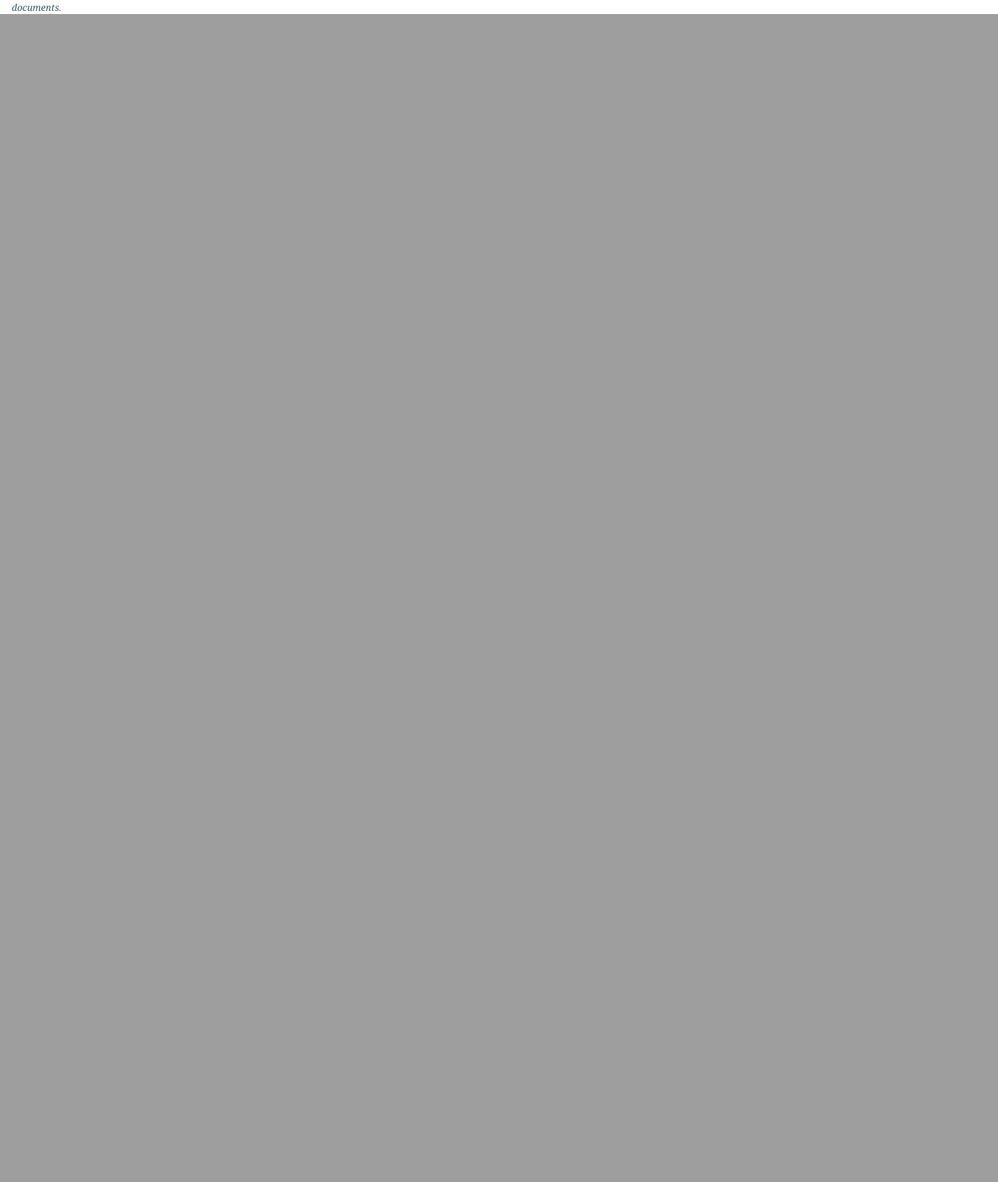
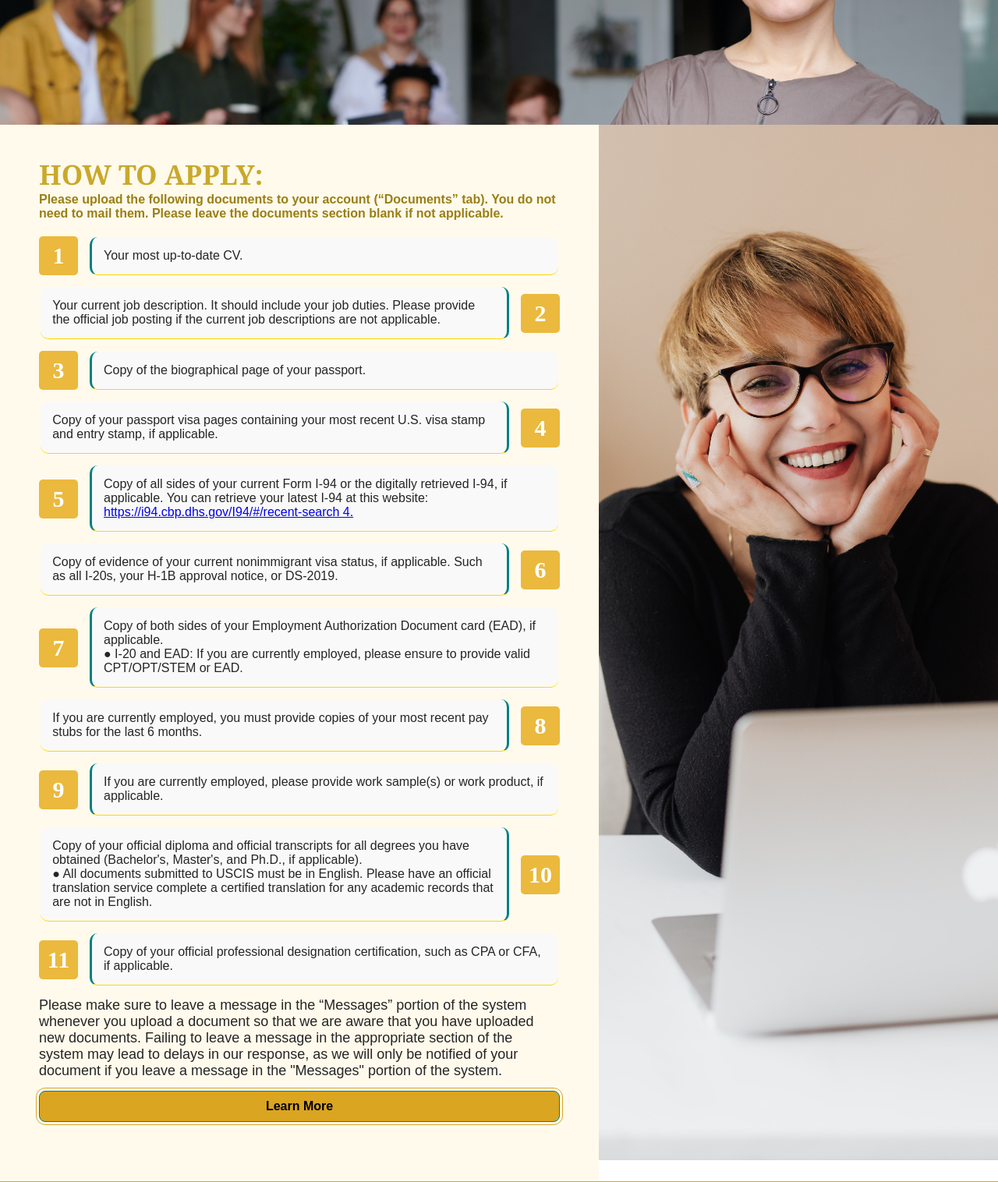
Before and after one commit to MAKIENAUT/WMA-2.0, a PHP site: page /Pages/Process/process_TempEmp.html in a window 1280 px wide. Shown: the part 3273-4789 px from the top of the page at 78% size. Before the commit the page ends 3291 px from the top, so only its background shows below. Run offline with PHP 8.4, Linux system fonts and the light colour scheme.

Commit message:
PUSHED: Front-end fixes

```diff
--- a/Pages/Process/process_TempEmp.css
+++ b/Pages/Process/process_TempEmp.css
@@ -229,6 +229,16 @@ section {
    justify-content: flex-end;
  }
 
+ .title_image3 {
+   height: 400px;
+   background-size: cover;
+   background-color: rgb(243, 243, 243);
+   background-position-x: 0;
+   background-position-y: -75px;
+   background-repeat: no-repeat;
+   background-image: url("../../Photos/h1b.jpg");
+ }
+
 .title_image h1 {
   margin: 0;
   padding: 0 45px;
@@ -250,6 +260,20 @@ section {
    height: inherit;
    letter-spacing: 5px;
    color: rgb(18, 64, 71);
+   font-family: Georgia, "Times New Roman", Times, serif;
+   position: absolute;
+   display: flex;
+   align-items: center;
+   justify-content: flex-start;
+ }
+
+ .title_image3 h1 {
+   margin: 0;
+   padding: 0 45px;
+   font-size: 45px;
+   height: inherit;
+   letter-spacing: 5px;
+   color: rgb(201, 169, 43);
    font-family: Georgia, "Times New Roman", Times, serif;
    position: absolute;
    display: flex;
@@ -305,8 +329,6 @@ section {
   padding: 0 50px;
   display: flex;
   flex-flow: column nowrap;
-  align-items: center;
-  justify-content: center;
 }
 
 .steps_odd {
@@ -392,6 +414,15 @@ section {
    background-position-y: -150px;
    background-repeat: no-repeat;
    background-image: url("../../Photos/eb32.jpg");
+ }
+
+ .steps_image3 {
+   width: 40%;
+   background-size: 225%;
+   background-position-x: -450px;
+   background-position-y: -400px;
+   background-repeat: no-repeat;
+   background-image: url("../../Photos/h1b2.jpg");
  }
 
 .steps_conclusion {
--- a/Pages/Process/process_TempEmp.html
+++ b/Pages/Process/process_TempEmp.html
@@ -82,7 +82,7 @@
                 <div class="steps_odd">
                   <h1>1</h1>
                   <p>
-                    Employer Recruitment: The U.S. employer must first
+                    <b> Employer Recruitment: </b> The U.S. employer must first
                     demonstrate that there are not enough U.S. workers who are
                     able, willing, qualified, and available to do the temporary
                     work, and that hiring foreign workers will not adversely
@@ -94,11 +94,11 @@
                 <!-- STEP 2 -->
                 <div class="steps_even">
                   <p>
-                    File a Labor Certification Application: The U.S. employer
-                    must file a labor certification application with the U.S.
-                    Department of Labor (DOL) to demonstrate that they have met
-                    the recruitment requirements and that the job offer meets
-                    the minimum requirements set by the DOL.
+                    <b> File a Labor Certification Application: </b> The U.S.
+                    employer must file a labor certification application with
+                    the U.S. Department of Labor (DOL) to demonstrate that they
+                    have met the recruitment requirements and that the job offer
+                    meets the minimum requirements set by the DOL.
                   </p>
                   <h1>2</h1>
                 </div>
@@ -107,10 +107,10 @@
                 <div class="steps_odd">
                   <h1>3</h1>
                   <p>
-                    Submit Form I-129 Petition: The U.S. employer must file a
-                    Form I-129, Petition for Nonimmigrant Worker, with U.S.
-                    Citizenship and Immigration Services (USCIS), along with
-                    supporting documentation and the approved labor
+                    <b> Submit Form I-129 Petition: </b> The U.S. employer must
+                    file a Form I-129, Petition for Nonimmigrant Worker, with
+                    U.S. Citizenship and Immigration Services (USCIS), along
+                    with supporting documentation and the approved labor
                     certification.
                   </p>
                 </div>
@@ -118,9 +118,9 @@
                 <!-- STEP 4 -->
                 <div class="steps_even">
                   <p>
-                    Consular Processing: Once the petition is approved, the
-                    foreign worker must apply for a visa at a U.S. consulate or
-                    embassy abroad.
+                    <b> Consular Processing: </b> Once the petition is approved,
+                    the foreign worker must apply for a visa at a U.S. consulate
+                    or embassy abroad.
                   </p>
                   <h1>4</h1>
                 </div>
@@ -129,19 +129,19 @@
                 <div class="steps_odd">
                   <h1>5</h1>
                   <p>
-                    Admissibility: The foreign worker must demonstrate that they
-                    are admissible to the United States and not subject to any
-                    grounds of inadmissibility such as criminal history, health
-                    concerns, or prior immigration violations.
+                    <b> Admissibility: </b> The foreign worker must demonstrate
+                    that they are admissible to the United States and not
+                    subject to any grounds of inadmissibility such as criminal
+                    history, health concerns, or prior immigration violations.
                   </p>
                 </div>
 
                 <!-- STEP 6 -->
                 <div class="steps_even">
                   <p>
-                    Arrival in the United States: If the visa is approved, the
-                    foreign worker can enter the United States and begin work
-                    for the U.S. employer.
+                    <b> Arrival in the United States: </b> If the visa is
+                    approved, the foreign worker can enter the United States and
+                    begin work for the U.S. employer.
                   </p>
                   <h1>6</h1>
                 </div>
@@ -182,25 +182,26 @@
                 <div class="steps_odd">
                   <h1>1</h1>
                   <p>
-                    Find an Employer: The first step in obtaining temporary
-                    employment in the United States is to find an employer who
-                    is willing to sponsor you for a temporary work visa. The
-                    employer must demonstrate that there are no qualified U.S.
-                    workers available for the position and that your employment
-                    will not adversely affect the wages and working conditions
-                    of U.S. workers in similar positions.
+                    <b> Find an Employer: </b> The first step in obtaining
+                    temporary employment in the United States is to find an
+                    employer who is willing to sponsor you for a temporary work
+                    visa. The employer must demonstrate that there are no
+                    qualified U.S. workers available for the position and that
+                    your employment will not adversely affect the wages and
+                    working conditions of U.S. workers in similar positions.
                   </p>
                 </div>
 
                 <!-- STEP 2 -->
                 <div class="steps_even">
                   <p>
-                    Obtain Labor Certification: Once you have found an employer,
-                    they will need to obtain a labor certification from the U.S.
-                    Department of Labor. This certification confirms that there
-                    are no qualified U.S. workers available for the position and
-                    that your employment will not adversely affect the wages and
-                    working conditions of U.S. workers in similar positions.
+                    <b> Obtain Labor Certification: </b> Once you have found an
+                    employer, they will need to obtain a labor certification
+                    from the U.S. Department of Labor. This certification
+                    confirms that there are no qualified U.S. workers available
+                    for the position and that your employment will not adversely
+                    affect the wages and working conditions of U.S. workers in
+                    similar positions.
                   </p>
                   <h1>2</h1>
                 </div>
@@ -209,26 +210,26 @@
                 <div class="steps_odd">
                   <h1>3</h1>
                   <p>
-                    File Form I-140: After obtaining the labor certification,
-                    the employer will need to file Form I-140, Petition for
-                    Alien Worker, with U.S. Citizenship and Immigration Services
-                    (USCIS). This form confirms that you meet the qualifications
-                    for the temporary work visa and that the employer has met
-                    all the necessary requirements.
+                    <b> File Form I-140: </b> After obtaining the labor
+                    certification, the employer will need to file Form I-140,
+                    Petition for Alien Worker, with U.S. Citizenship and
+                    Immigration Services (USCIS). This form confirms that you
+                    meet the qualifications for the temporary work visa and that
+                    the employer has met all the necessary requirements.
                   </p>
                 </div>
 
                 <!-- STEP 4 -->
                 <div class="steps_even">
                   <p>
-                    Apply for a Temporary Work Visa: Once the Form I-140 is
-                    approved, you can apply for a temporary work visa, such as
-                    the EB3 visa. The application process will vary depending on
-                    the specific visa category, but typically involves
-                    submitting the Form I-129, Petition for Nonimmigrant Worker,
-                    along with supporting documents such as your passport,
-                    educational transcripts, and evidence of qualifications for
-                    the position.
+                    <b> Apply for a Temporary Work Visa: </b> Once the Form
+                    I-140 is approved, you can apply for a temporary work visa,
+                    such as the EB3 visa. The application process will vary
+                    depending on the specific visa category, but typically
+                    involves submitting the Form I-129, Petition for
+                    Nonimmigrant Worker, along with supporting documents such as
+                    your passport, educational transcripts, and evidence of
+                    qualifications for the position.
                   </p>
                   <h1>4</h1>
                 </div>
@@ -237,23 +238,23 @@
                 <div class="steps_odd">
                   <h1>5</h1>
                   <p>
-                    Attend the Visa Interview: After submitting your visa
-                    application, you will be required to attend a visa interview
-                    at the U.S. embassy or consulate in your home country.
-                    During the interview, a consular officer will ask you
-                    questions about your qualifications, your employment, and
-                    your intentions for visiting the United States.
+                    <b> Attend the Visa Interview: </b> After submitting your
+                    visa application, you will be required to attend a visa
+                    interview at the U.S. embassy or consulate in your home
+                    country. During the interview, a consular officer will ask
+                    you questions about your qualifications, your employment,
+                    and your intentions for visiting the United States.
                   </p>
                 </div>
 
                 <!-- STEP 6 -->
                 <div class="steps_even">
                   <p>
-                    Receive the Temporary Work Visa: If your visa application is
-                    approved, you will receive the temporary work visa in your
-                    passport. The visa will specify the duration of your stay in
-                    the United States, which will be determined by the terms of
-                    your employment.
+                    <b> Receive the Temporary Work Visa: </b> If your visa
+                    application is approved, you will receive the temporary work
+                    visa in your passport. The visa will specify the duration of
+                    your stay in the United States, which will be determined by
+                    the terms of your employment.
                   </p>
                   <h1>6</h1>
                 </div>
@@ -270,6 +271,146 @@
                 </div>
               </div>
             </div>
+          </div>
+        </div>
+        <div class="title_image3">
+          <h1>Process of H1B</h1>
+        </div>
+        <div class="consultation_content">
+          <div class="how_to_content">
+            <div class="steps_left">
+              <div class="steps_title">
+                <h1>HOW TO APPLY:</h1>
+                <p>
+                  <b
+                    >Please upload the following documents to your account
+                    (“Documents” tab). You do not need to mail them. Please
+                    leave the documents section blank if not applicable.
+                  </b>
+                </p>
+              </div>
+              <div class="steps_container">
+                <!-- STEP 1 -->
+                <div class="steps_odd">
+                  <h1>1</h1>
+                  <p>Your most up-to-date CV.</p>
+                </div>
+
+                <!-- STEP 2 -->
+                <div class="steps_even">
+                  <p>
+                    Your current job description. It should include your job
+                    duties. Please provide the official job posting if the
+                    current job descriptions are not applicable.
+                  </p>
+                  <h1>2</h1>
+                </div>
+
+                <!-- STEP 3 -->
+                <div class="steps_odd">
+                  <h1>3</h1>
+                  <p>Copy of the biographical page of your passport.</p>
+                </div>
+
+                <!-- STEP 4 -->
+                <div class="steps_even">
+                  <p>
+                    Copy of your passport visa pages containing your most recent
+                    U.S. visa stamp and entry stamp, if applicable.
+                  </p>
+                  <h1>4</h1>
+                </div>
+
+                <!-- STEP 5 -->
+                <div class="steps_odd">
+                  <h1>5</h1>
+                  <p>
+                    Copy of all sides of your current Form I-94 or the digitally
+                    retrieved I-94, if applicable. You can retrieve your latest
+                    I-94 at this website:
+                    <a href="https://i94.cbp.dhs.gov/I94/#/recent-search 4"
+                      >https://i94.cbp.dhs.gov/I94/#/recent-search 4.</a
+                    >
+                  </p>
+                </div>
+
+                <!-- STEP 6 -->
+                <div class="steps_even">
+                  <p>
+                    Copy of evidence of your current nonimmigrant visa status,
+                    if applicable. Such as all I-20s, your H-1B approval notice,
+                    or DS-2019.
+                  </p>
+                  <h1>6</h1>
+                </div>
+
+                <!-- STEP 7 -->
+                <div class="steps_odd">
+                  <h1>7</h1>
+                  <p>
+                    Copy of both sides of your Employment Authorization Document
+                    card (EAD), if applicable. <br />
+                    ● I-20 and EAD: If you are currently employed, please ensure
+                    to provide valid CPT/OPT/STEM or EAD.
+                  </p>
+                </div>
+
+                <!-- STEP 8 -->
+                <div class="steps_even">
+                  <p>
+                    If you are currently employed, you must provide copies of
+                    your most recent pay stubs for the last 6 months.
+                  </p>
+                  <h1>8</h1>
+                </div>
+
+                <!-- STEP 9 -->
+                <div class="steps_odd">
+                  <h1>9</h1>
+                  <p>
+                    If you are currently employed, please provide work sample(s)
+                    or work product, if applicable.
+                  </p>
+                </div>
+
+                <!-- STEP 10 -->
+                <div class="steps_even">
+                  <p>
+                    Copy of your official diploma and official transcripts for
+                    all degrees you have obtained (Bachelor's, Master's, and
+                    Ph.D., if applicable). <br />
+                    ● All documents submitted to USCIS must be in English.
+                    Please have an official translation service complete a
+                    certified translation for any academic records that are not
+                    in English.
+                  </p>
+                  <h1>10</h1>
+                </div>
+
+                <!-- STEP 11 -->
+                <div class="steps_odd">
+                  <h1>11</h1>
+                  <p>
+                    Copy of your official professional designation
+                    certification, such as CPA or CFA, if applicable.
+                  </p>
+                </div>
+
+                <div class="steps_conclusion">
+                  <p>
+                    Please make sure to leave a message in the “Messages”
+                    portion of the system whenever you upload a document so that
+                    we are aware that you have uploaded new documents. Failing
+                    to leave a message in the appropriate section of the system
+                    may lead to delays in our response, as we will only be
+                    notified of your document if you leave a message in the
+                    "Messages" portion of the system.
+                  </p>
+                  <a href="#">Learn More</a>
+                </div>
+              </div>
+            </div>
+            <div class="steps_image3"></div>
           </div>
         </div>
       </div>
```
Also changed, not shown: Pages/Process/process_FamBased.html (+26 -24 lines), Pages/Process/process_StudEx.html (+25 -23 lines), Photos/h1b.jpg (added), Photos/h1b2.jpg (added).
